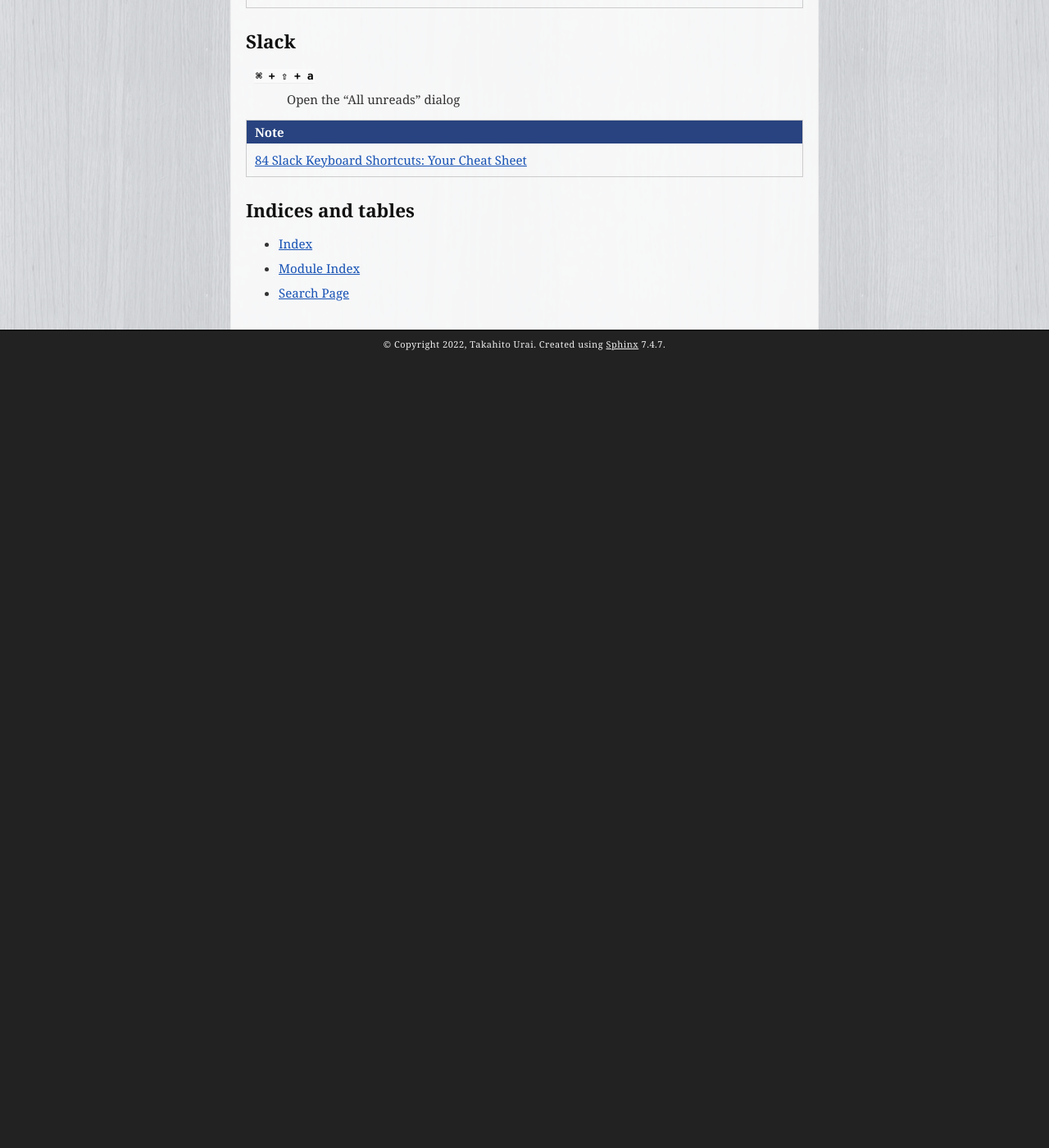
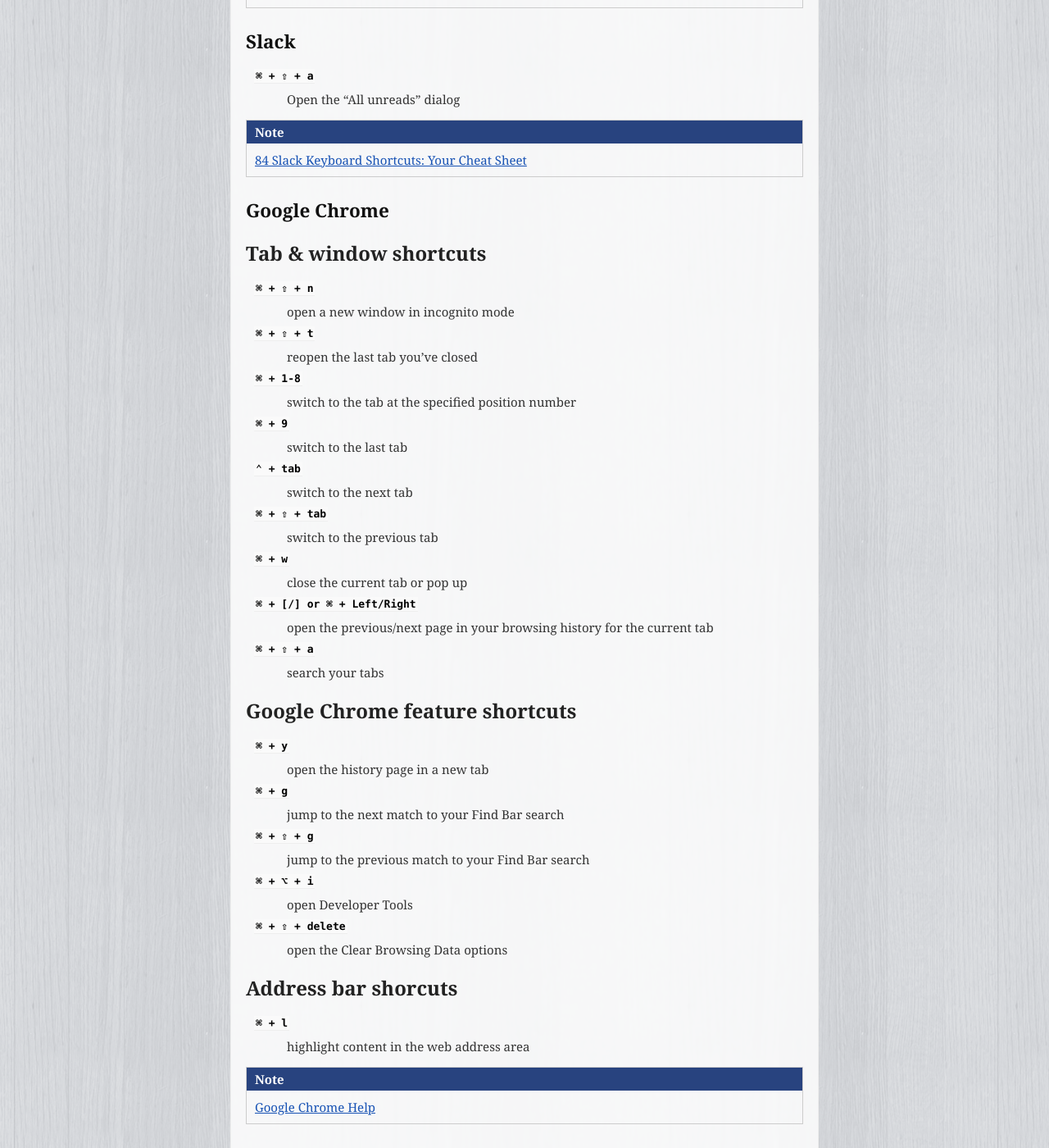
Before and after one commit to uraitakahito/shortcuts, a Sphinx documentation site: the page built from source/index.rst, in a window 1280 px wide and 1400 px high, scrolled down 2718 px. Shown: the whole window at 82% size. Built offline with Sphinx 7.4.7, drawn with Linux system fonts in a browser that asks for light colours; before the commit the page ends 3153 px from its top, so only the background shows below that.

Commit message:
Add Google Chrome shortcuts

```diff
--- a/source/index.rst
+++ b/source/index.rst
@@ -155,6 +155,65 @@
 .. note::
    `84 Slack Keyboard Shortcuts: Your Cheat Sheet <https://dispatch.m.io/slack-keyboard-shortcuts-cheat-sheet/>`_
 
+Google Chrome
+=============
+
+Tab & window shortcuts
+----------------------
+
+``⌘ + ⇧ + n``
+   open a new window in incognito mode
+
+``⌘ + ⇧ + t``
+   reopen the last tab you've closed
+
+``⌘ + 1-8``
+   switch to the tab at the specified position number
+
+``⌘ + 9``
+   switch to the last tab
+
+``⌃ + tab``
+   switch to the next tab
+
+``⌘ + ⇧ + tab``
+   switch to the previous tab
+
+``⌘ + w``
+   close the current tab or pop up
+
+``⌘ + [/] or ⌘ + Left/Right``
+   open the previous/next page in your browsing history for the current tab
+
+``⌘ + ⇧ + a``
+   search your tabs
+
+Google Chrome feature shortcuts
+-------------------------------
+
+``⌘ + y``
+   open the history page in a new tab
+
+``⌘ + g``
+   jump to the next match to your Find Bar search
+
+``⌘ + ⇧ + g``
+   jump to the previous match to your Find Bar search
+
+``⌘ + ⌥ + i``
+   open Developer Tools
+
+``⌘ + ⇧ + delete``
+   open the Clear Browsing Data options
+
+Address bar shorcuts
+--------------------
+
+``⌘ + l``
+   highlight content in the web address area
+
+.. note::
+   `Google Chrome Help <https://support.google.com/chrome/answer/157179>`_
 
 Indices and tables
 ==================
```
